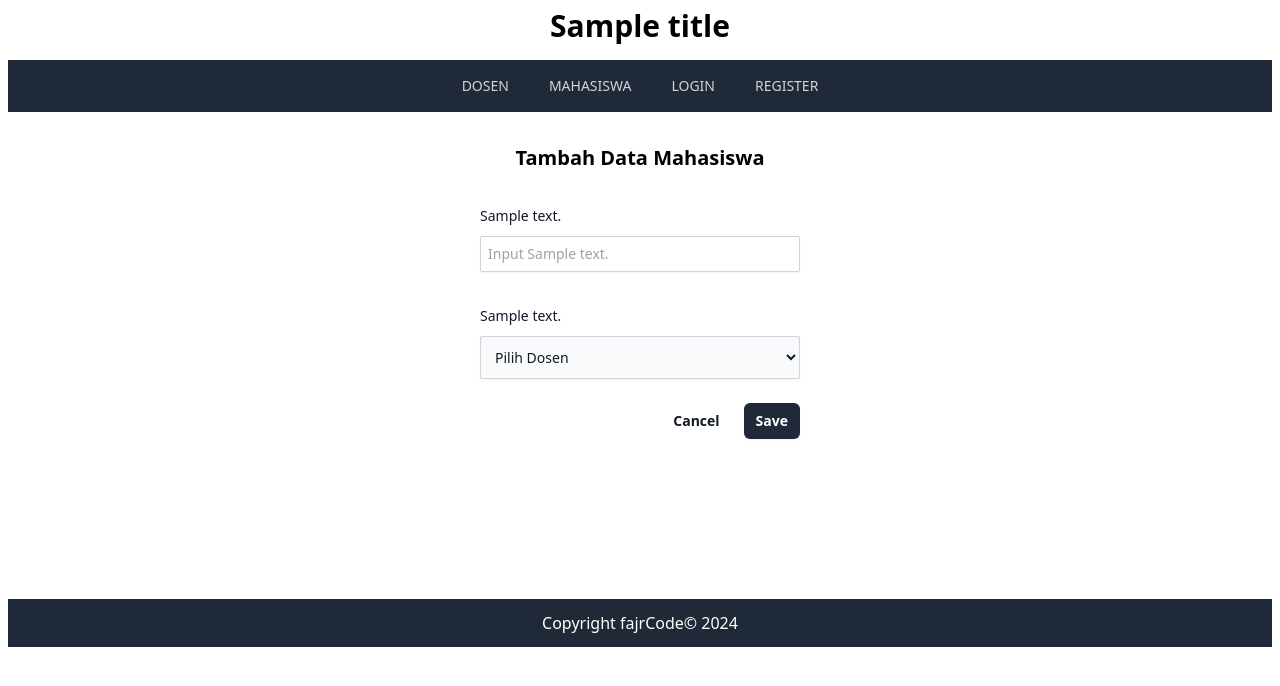
After one commit to fajrCode/flask_learn, a Flask app: template app/templates/formMahasiswa.html in a window 1280 px wide. The commit adds this page. Shown: the top 686 px of the page. Run offline with Flask 3, Linux system fonts and the light colour scheme; tables that the repository leaves empty hold one stand-in row (values such as "Sample post"); the template is opened without the code that fills it: values that come from a table or form of the project are taken from there, most other values are stand-ins (such as "Sample title", 1, 10 or a date in 2020); some libraries are stand-ins or nearby versions.

Commit message:
add form input new mahasiswa

```diff
--- /dev/null
+++ b/app/templates/formMahasiswa.html
@@ -0,0 +1,46 @@
+{% include "components/head.html" %}
+{% include "components/nav.html" %}
+
+<div class="form mx-auto w-80">
+    <h3 class="text-xl font-bold mb-8 mt-8 text-center">Tambah Data Mahasiswa</h3>
+    <form class="" action="/mahasiswa" method="post" enctype="multipart/form-data">
+        {% for item in nameType %}
+        <div class="mt-8 grid grid-cols-1 gap-x-6 gap-y-8 sm:grid-cols-6">
+            <div class="sm:col-span-6">
+                <label for={{item.name}} class="block text-sm font-medium leading-6 text-gray-900">{{item.text}}</label>
+                <div class="mt-2">
+                    <div class="flex rounded-sm shadow-sm ring-1 ring-inset ring-gray-300 focus-within:ring-2 focus-within:ring-inset focus-within:ring-gray-800 sm:max-w-md">
+                        <input type="{{item.type}}" name={{item.name}} id={{item.name}} autocomplete={{item.name}} class="block flex-1 border-0 bg-transparent py-1.5 pl-2 text-gray-900 placeholder:text-gray-400 focus:ring-0 sm:text-sm sm:leading-6" placeholder="Input {{item.text}}">
+                    </div>
+                </div>
+            </div>
+        </div>
+        {% endfor %}
+        {% for item in dosenType %}
+        <div class="mt-8 grid grid-cols-1 gap-x-6 gap-y-8 sm:grid-cols-6">
+            <div class="sm:col-span-6">
+                <label for={{item.name}} class="block text-sm font-medium leading-6 text-gray-900">{{item.text}}</label>
+                <div class="mt-2">
+                    <div class="flex rounded-sm shadow-sm ring-1 ring-inset ring-gray-300 focus-within:ring-2 focus-within:ring-inset focus-within:ring-gray-800 sm:max-w-md">
+                        <select name="{{item.name}}" id="{{item.name}}" class="bg-gray-50 border border-gray-300 text-gray-900 text-sm rounded-sm focus:ring-blue-500 focus:border-blue-500 block w-full p-2.5 dark:bg-gray-700 dark:border-gray-600 dark:placeholder-gray-400 dark:text-white dark:focus:ring-blue-500 dark:focus:border-blue-500">
+                            <option selected>Pilih Dosen</option>
+                            {% for dosen in dosens %}
+                            <option value="{{dosen.id}}">{{dosen.nama}}</option>
+                            {% endfor %}
+                          </select>
+                    </div>
+                </div>
+            </div>
+        </div>
+        {% endfor %}
+
+
+        <div class="mt-6 flex items-center justify-end gap-x-6">
+            <button type="button" class="text-sm font-semibold leading-6 text-gray-900" onclick="history.back()">Cancel</button>
+            <button type="submit" class="rounded-md bg-gray-800 px-3 py-2 text-sm font-semibold text-white shadow-sm hover:bg-gray-600 focus-visible:outline focus-visible:outline-2 focus-visible:outline-offset-2 focus-visible:outline-gray-800">Save</button>
+        </div>
+
+    </form>
+</div>
+
+{% include "components/foot.html" %}
--- a/app/templates/mahasiswa.html
+++ b/app/templates/mahasiswa.html
@@ -28,5 +28,10 @@
       {% endfor %}
     </tbody>
   </table>
+  <div class="form mx-auto w-40 mt-6">
+    <a href="/mahasiswa/add" class=" rounded-md bg-gray-800 px-3 py-2 text-sm font-semibold text-white shadow-sm hover:bg-gray-500 focus-visible:outline focus-visible:outline-2 focus-visible:outline-offset-2 focus-visible:outline-gray-800">
+      Tambah Mahasiswa
+    </a>
+  </div>
 
 {% include "components/foot.html" %}
```
Also changed, not shown: app/routes/mahasiswa.py (+23 -3 lines), app/templates/dosen.html (+4 -4 lines).
